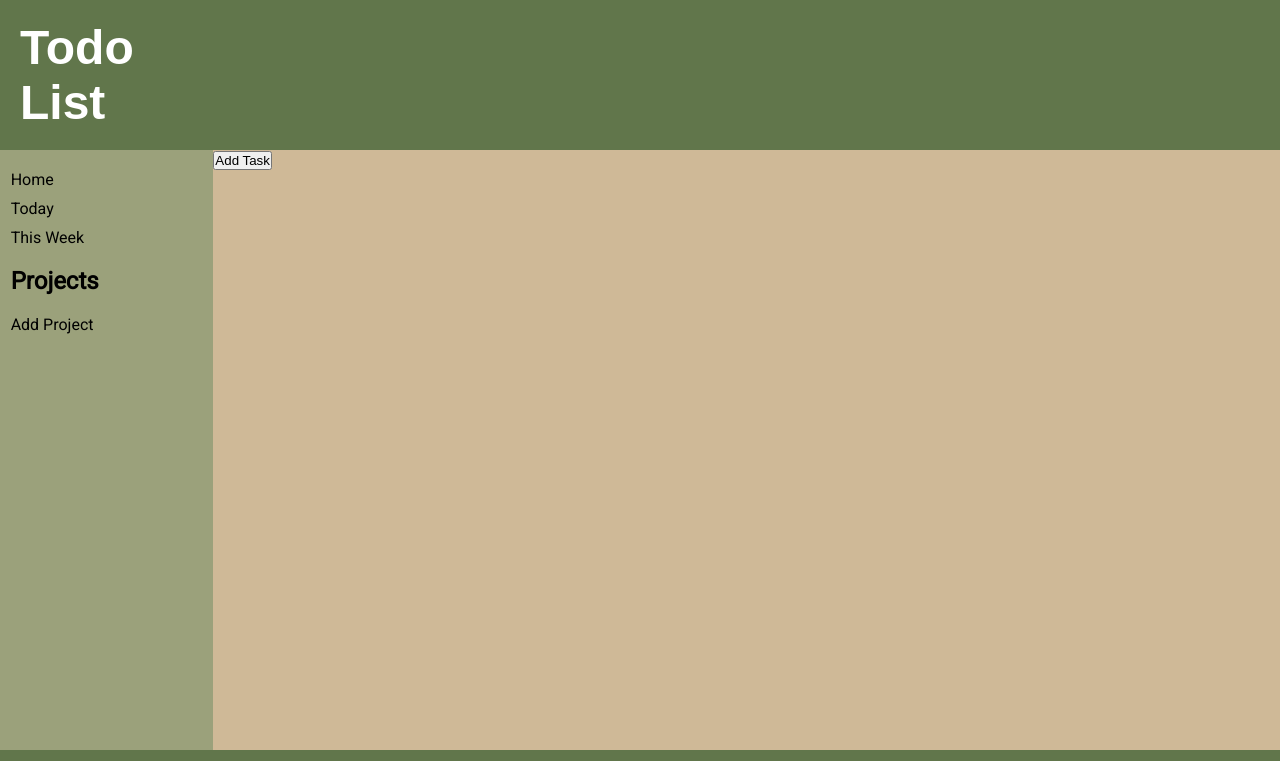
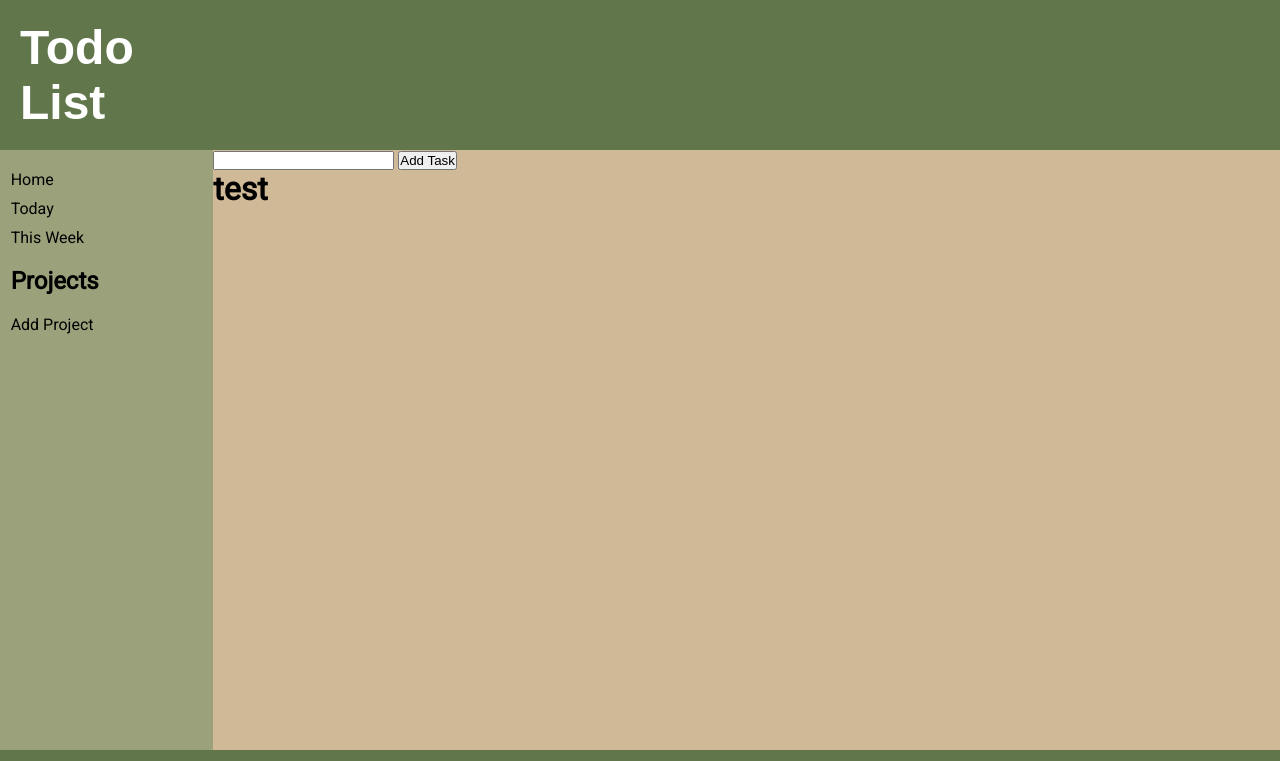
Before and after one commit to kellondavid/todo-list, a website built with webpack: page dist/index.html in a window 1280 px wide. Both pictures are taken after a click on the button "Home". Shown: the top 761 px of the page. Built offline with nearby package versions, Linux system fonts and the light colour scheme; a web font is replaced by a local one.

Commit message:
add text input box for tasks

```diff
--- a/package.json
+++ b/package.json
@@ -19,5 +19,8 @@
   "devDependencies": {
     "webpack": "^5.74.0",
     "webpack-cli": "^4.10.0"
+  },
+  "dependencies": {
+    "date-fns": "^2.29.3"
   }
 }
--- a/src/index.js
+++ b/src/index.js
@@ -1,3 +1,14 @@
-import addTask from "./task"
+import { addTask } from "./task";
+import { uiFunctions, displayInputs } from "./ui";
 
-console.log("yyyy")
+function navigateTabs() {
+  const homeBtn = document.querySelector(".home");
+  homeBtn.addEventListener("click", uiFunctions);
+
+  const addTaskBtn = document.querySelector(".addTaskBtn");
+  addTaskBtn.addEventListener("click", displayInputs)
+}
+
+
+navigateTabs();
+displayInputs();
--- /dev/null
+++ b/src/ui.js
@@ -0,0 +1,18 @@
+export function uiFunctions() {
+  //display tasks
+  const tasksDiv = document.querySelector(".tasks");
+  const testing1 = document.createElement("h1");
+  testing1.textContent = "test";
+  tasksDiv.appendChild(testing1);
+}
+
+export function displayInputs() {
+  //make add task button display form inputs
+  const addTaskInputs = document.querySelector(".addTaskInputs");
+
+  const taskName = document.createElement("form");
+  taskName.setAttribute("type", "text");
+  taskName.setAttribute("placeholder", "task");
+  addTaskInputs.appendChild(taskName);
+
+}
```
Also changed, not shown: dist/index.html, dist/main.js, 1 other file.
